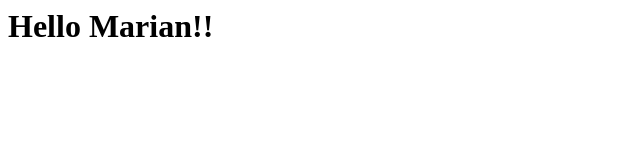
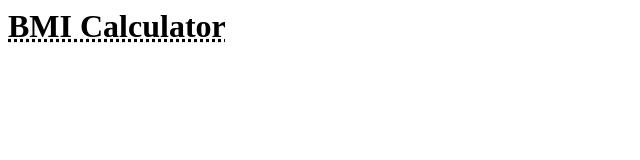
Before and after one commit to MariBit/Project-1, a plain HTML site: page views/index.html in a window 1280 px wide. Shown: the whole page, without its empty margins (0-640 px from the left). Drawn offline with Linux system fonts and the light colour scheme.

Commit message:
Update index.html

```diff
--- a/views/index.html
+++ b/views/index.html
@@ -1,8 +1,8 @@
+<!DOCTYPE>
 <html>
   <head>
   </head>
-
   <body>
-      <h1>Hello Marian!!</h1>
+    <h1><abbr title="Body Mass Index">BMI Calculator</abbr></h1>
   </body>
 </html>
```
